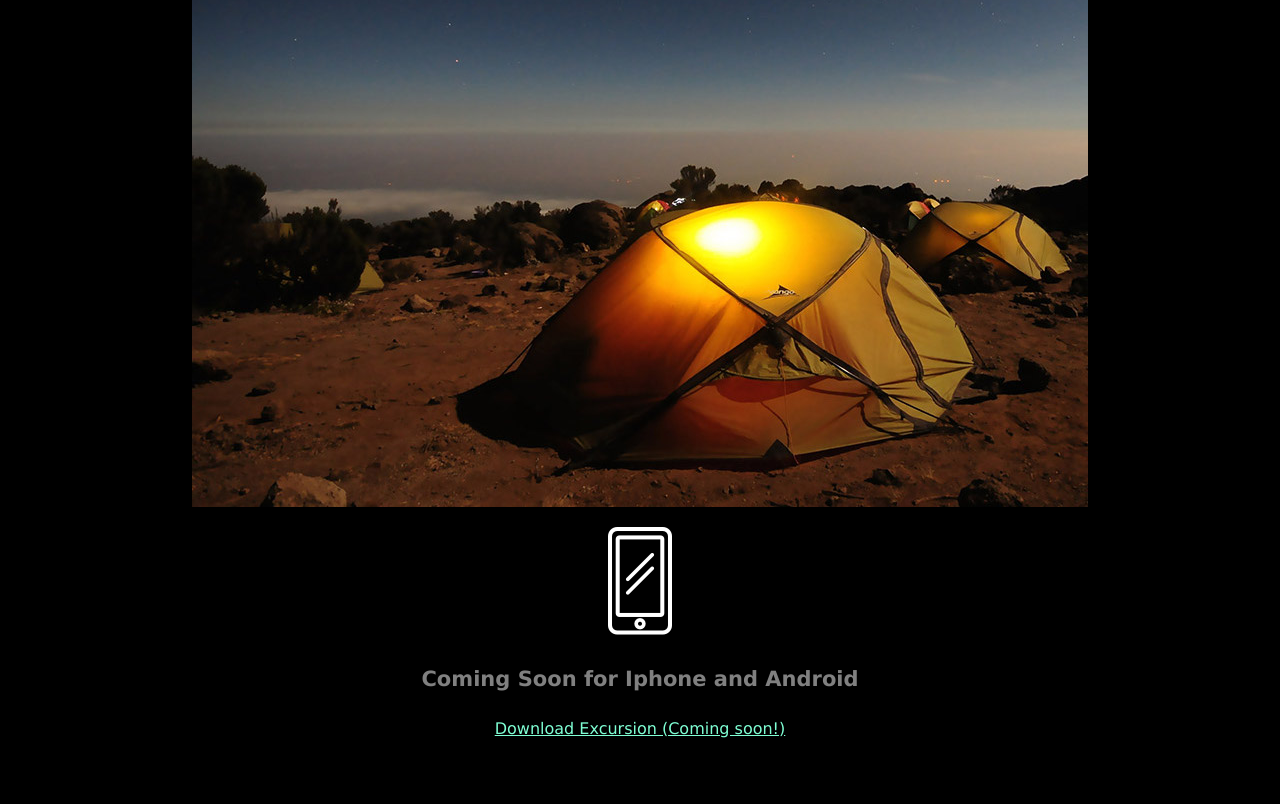
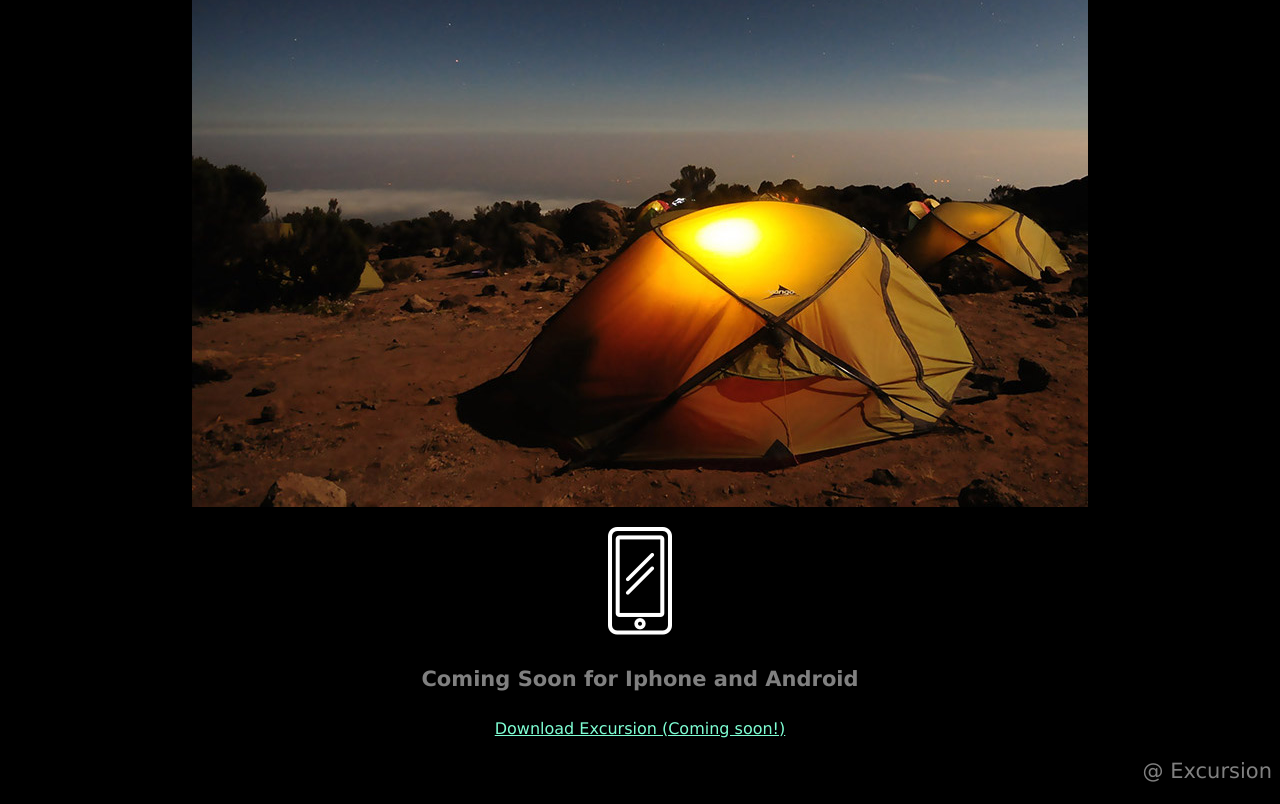
Before and after one commit to Alex450514/excursion, a plain HTML site: page index.html in a window 1280 px wide. Shown: the part 462-1266 px from the top of the page. Before the commit the page ends 1216 px from the top, so only its background shows below. Drawn offline with Linux system fonts and the light colour scheme.

Commit message:
final push

```diff
--- a/index.html
+++ b/index.html
@@ -19,5 +19,6 @@
       <p><img src="./resources/images/phone.png"></p>
       <h4 class="header--subheader">Coming Soon for Iphone and Android</h4>
       <p><a class=link--cta href="#">Download Excursion (Coming soon!)</a></p>
+      <p class="footer--copyright">@ Excursion</p>
   </body>
 </html>
--- a/resources/css/style.css
+++ b/resources/css/style.css
@@ -30,3 +30,11 @@ body {
   color: #7fffd4;
   font-size: 16px;
 }
+
+/* FOOTER */
+
+.footer--copyright {
+  font-size: 21px;
+  text-align: right;
+  color: gray;
+}
```
